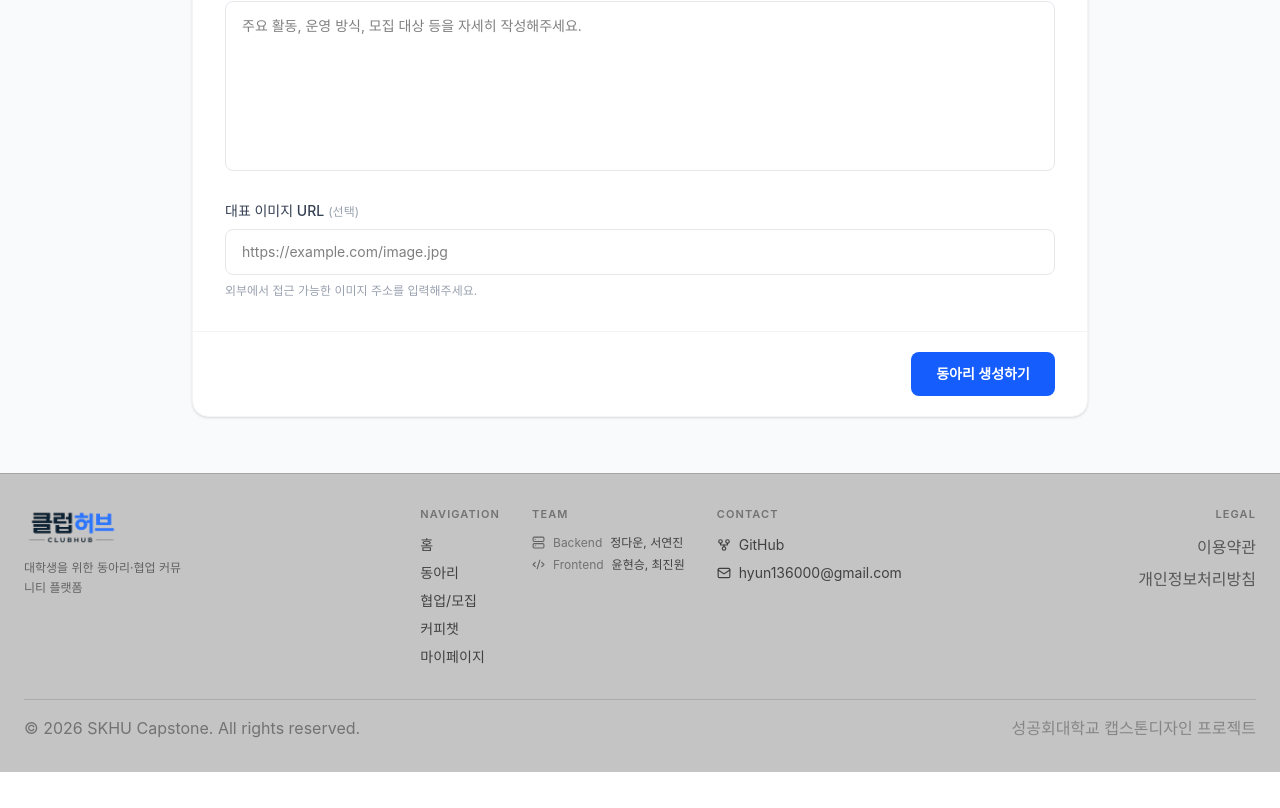
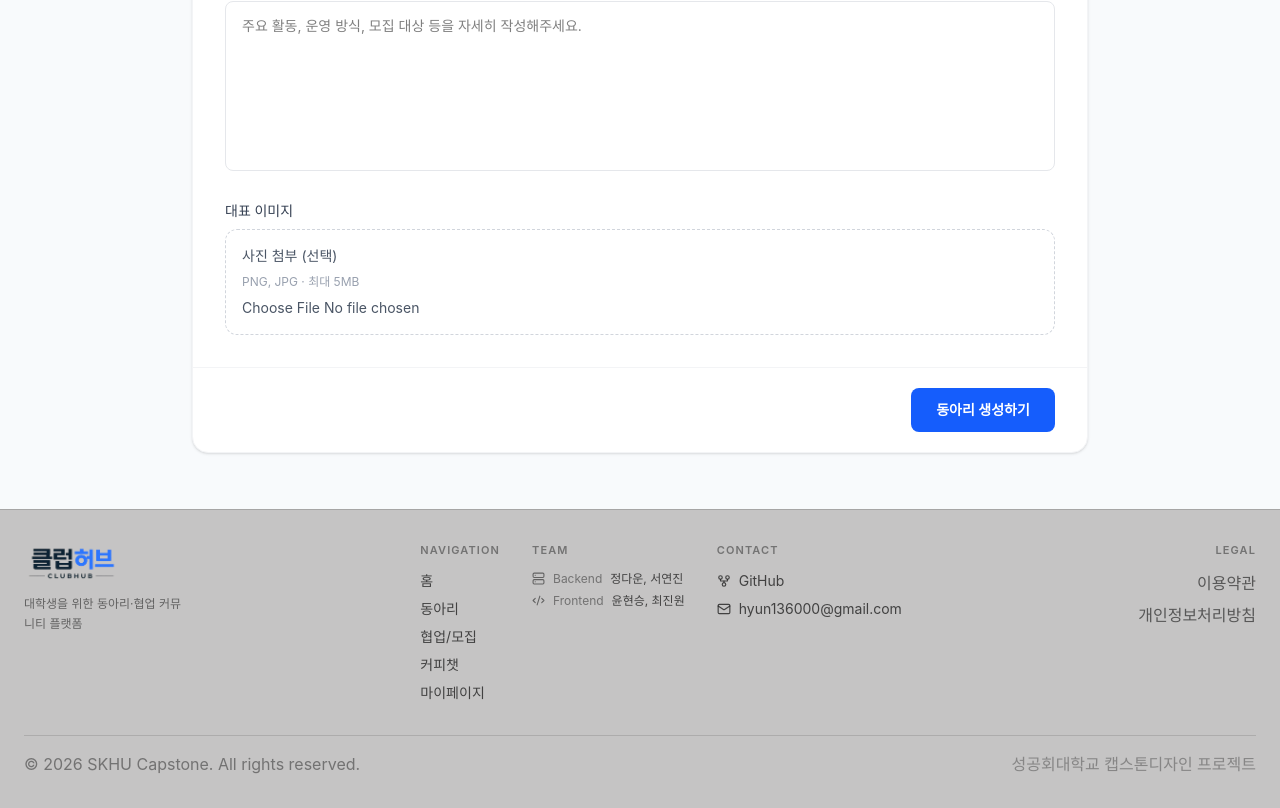
Before and after one commit to skhu-capstone/Capstone_Frontend, a React (Vite) app: page /club/create in a window 1280 px wide. Shown: the part 743-1551 px from the top of the page. Before the commit the page ends 1515 px from the top, so only its background shows below. Built offline with nearby package versions, Linux system fonts and the light colour scheme; no server answers.

Commit message:
Feat: 사진 첨부 방식 수정

```diff
--- a/src/pages/club/ClubCreationPage.jsx
+++ b/src/pages/club/ClubCreationPage.jsx
@@ -1,14 +1,14 @@
 import { useState } from "react";
 import { useNavigate } from "react-router-dom";
-import { AlertCircle, Image as ImageIcon, Loader2, Plus } from "lucide-react";
-import { createClub } from "../../services/clubService";
+import { AlertCircle, Loader2, Plus } from "lucide-react";
+import { createClub, uploadClubImage } from "../../services/clubService";
+import ImageFilePicker from "../../components/common/ImageFilePicker";
 
 const INITIAL_FORM = {
   clubName: "",
   category: "",
   shortDescription: "",
   detailDescription: "",
-  imageUrl: "",
   regularMeetingTime: "",
   activityLocation: "",
   contact: "",
@@ -20,7 +20,7 @@ export default function ClubCreationPage() {
   const [form, setForm] = useState(INITIAL_FORM);
   const [errors, setErrors] = useState({});
   const [apiError, setApiError] = useState("");
-  const [imageError, setImageError] = useState(false);
+  const [imageFile, setImageFile] = useState(null);
   const [submitting, setSubmitting] = useState(false);
 
   const setField = (key, value) => {
@@ -36,9 +36,6 @@ export default function ClubCreationPage() {
 
     setApiError("");
 
-    if (key === "imageUrl") {
-      setImageError(false);
-    }
   };
 
   const handleSubmit = async (event) => {
@@ -60,7 +57,7 @@ export default function ClubCreationPage() {
       category: form.category.trim(),
       shortDescription: form.shortDescription.trim(),
       detailDescription: form.detailDescription.trim(),
-      imageUrl: form.imageUrl.trim(),
+      imageUrl: "",
       regularMeetingTime: form.regularMeetingTime.trim(),
       activityLocation: form.activityLocation.trim(),
       contact: form.contact.trim(),
@@ -72,7 +69,21 @@ export default function ClubCreationPage() {
     try {
       const createdClub = await createClub(payload);
 
-      alert("동아리가 생성되었습니다.");
+      let imageUploadFailed = false;
+      if (imageFile) {
+        try {
+          await uploadClubImage(createdClub.id, imageFile);
+        } catch (error) {
+          console.error(error);
+          imageUploadFailed = true;
+        }
+      }
+
+      alert(
+        imageUploadFailed
+          ? "동아리가 생성되었지만 대표 이미지 업로드에 실패했습니다. 동아리 관리에서 이미지를 다시 등록해주세요."
+          : "동아리가 생성되었습니다.",
+      );
 
       navigate(`/club/main/${createdClub.id}`);
     } catch (error) {
@@ -217,50 +228,14 @@ export default function ClubCreationPage() {
               </label>
 
               <div>
-                <label
-                  htmlFor="clubImageUrl"
-                  className="mb-2 block text-sm font-medium text-gray-700"
-                >
-                  대표 이미지 URL
-                  <span className="ml-1 text-xs font-normal text-gray-400">
-                    (선택)
-                  </span>
-                </label>
-
-                <input
-                  id="clubImageUrl"
-                  type="url"
-                  value={form.imageUrl}
-                  onChange={(event) => setField("imageUrl", event.target.value)}
-                  placeholder="https://example.com/image.jpg"
-                  className="w-full rounded-lg border border-gray-200 px-4 py-3 text-sm outline-none transition-colors focus:border-blue-400"
+                <p className="mb-2 text-sm font-medium text-gray-700">
+                  대표 이미지
+                </p>
+                <ImageFilePicker
+                  file={imageFile}
+                  onChange={setImageFile}
+                  disabled={submitting}
                 />
-
-                <p className="mt-2 text-xs text-gray-400">
-                  외부에서 접근 가능한 이미지 주소를 입력해주세요.
-                </p>
-
-                {form.imageUrl.trim() && (
-                  <div className="mt-4 overflow-hidden rounded-xl border border-gray-200 bg-slate-50">
-                    {!imageError ? (
-                      <img
-                        src={form.imageUrl.trim()}
-                        alt="동아리 대표 이미지 미리보기"
-                        onLoad={() => setImageError(false)}
-                        onError={() => setImageError(true)}
-                        className="h-64 w-full object-cover"
-                      />
-                    ) : (
-                      <div className="flex h-48 flex-col items-center justify-center gap-2 text-gray-400">
-                        <ImageIcon size={32} strokeWidth={1.5} />
-
-                        <p className="text-sm">이미지를 불러올 수 없습니다.</p>
-
-                        <p className="text-xs">이미지 URL을 확인해주세요.</p>
-                      </div>
-                    )}
-                  </div>
-                )}
               </div>
             </div>
 
```
